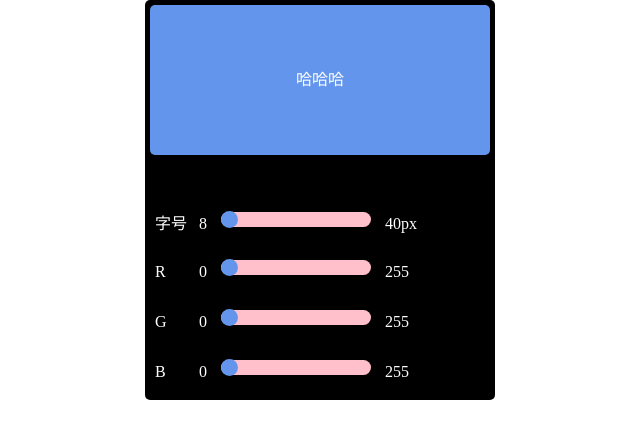
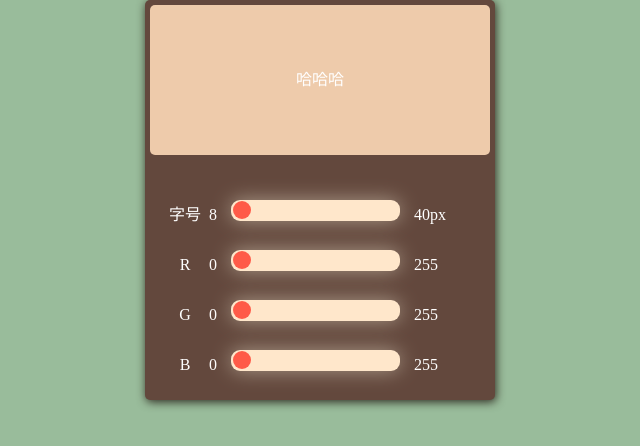
Before and after one commit to feiteng000/editor-for-text, a plain HTML site: page index.html in a window 1280 px wide. Shown: the whole page, without its empty margins (320-960 px from the left). Drawn offline with Linux system fonts and the light colour scheme.

Commit message:
Add files via upload

```diff
--- a/index.css
+++ b/index.css
@@ -4,19 +4,21 @@
 }
 body{
     color: white;
+    background-color: #99bc9b;
 }
 #box{
-    background-color: black;
+    background-color: #63483d;
     width: 350px;
     height: 400px;
     border-radius: 5px;
     margin: 0 auto;
     display: block;
+    box-shadow: 1px 2px 10px #2e2b21;
 }
 #show{
     width: 340px;
     height: 150px;
-    background-color: cornflowerblue;
+    background-color: #eecbab;
     margin: 5px;
     border-radius: 5px;
     text-align: center;
@@ -27,30 +29,33 @@ ul{
     list-style-type: none;
 }
 #font{
-    margin-top:50px;
+    margin: 40px 0 0 10px;
 }
 #font ul li{
     height: 50px;
     width: 300px;
 }
-#font ul li span,div{
+#font ul li span,div,p{
     display: inline-block;
 }
 #font ul li span{
     width: 40px;
     padding-left: 10px;
+    text-align: center;
 }
 .move{
-    height: 15px;
-    width: 150px;
-    border-radius: 8px;
-    background-color: pink;
+    height: 17px;
+    width: 165px;
+    padding: 2px;
+    border-radius: 9px;
+    background-color: #ffe7cb;
+    box-shadow: 0 0 20px #ab9a89;
     margin: 0 10px;
 }
 .but{
-    width: 17px;
-    height: 17px;
-    background-color: cornflowerblue;
+    width: 18px;
+    height: 18px;
+    background-color: #ff5b48;
     border-radius: 50%;
     position: relative;
     top: -1px;
@@ -58,7 +63,8 @@ ul{
 }
 .prog{
     height: 17px;
-    background-color:red;
-    border-radius: 8px 0 0 8px;
+    /*background-image: linear-gradient(to bottom,lightgray,darkgray,grey,grey);*/
+    background-color: #fc887b;
+    border-radius: 8px;
     width: 0;
 }
--- a/index.html
+++ b/index.html
@@ -13,7 +13,7 @@
             <li>
                 <span>字号</span>
                 <div class="roll">
-                    8
+                    <p class="text">8</p>
                         <div class="move">
                             <div class="prog">
                                 <div class="but"></div>
@@ -25,7 +25,7 @@
             <li>
                 <span>R</span>
                 <div class="roll">
-                    0
+                    <p class="text">0</p>
                     <div class="move">
                         <div class="prog">
                             <div class="but"></div>
@@ -37,7 +37,7 @@
             <li>
                 <span>G</span>
                 <div class="roll">
-                    0
+                    <p class="text">0</p>
                     <div class="move">
                         <div class="prog">
                             <div class="but"></div>
@@ -49,7 +49,7 @@
             <li>
                 <span>B</span>
                 <div class="roll">
-                    0
+                    <p class="text">0</p>
                     <div class="move">
                         <div class="prog">
                             <div class="but"></div>
--- a/index.js
+++ b/index.js
@@ -4,9 +4,15 @@
 var oBut = document.getElementsByClassName("but");
 var oFont = document.getElementById("show");
 var oProg = document.getElementsByClassName("prog");
+
+var oP = document.getElementsByClassName("text");
+
 var oButLen = oBut.length;
 var width = [0,0,0,0];
 var rgb = [0,0,0];
+
+var text = oP.innerText = "1";
+console.log(text);
 for (var i=0;i<oButLen;i++) {
     oBut[i].index = i;//定义一个index属性  值是i
     oBut[i].onmousedown = function (e) {//鼠标按下那一刻
@@ -16,18 +22,20 @@ for (var i=0;i<oButLen;i++) {
         var lastLeft = width[this.index];
         document.onmousemove = function (e) {
             width[thisIndex.index] = e.clientX - X + lastLeft;//移动改变的值减掉按下去的值
-            if(width[thisIndex.index]>133)width[thisIndex.index]=133;
+            if(width[thisIndex.index]>146)width[thisIndex.index]=146;
             if(width[thisIndex.index]<0)width[thisIndex.index]=0;
 
             oBut[thisIndex.index].style.left = width[thisIndex.index] + "px";
             oProg[thisIndex.index].style.width = width[thisIndex.index] + "px";
+
+
             if (thisIndex.index == 0){
-                oFont.style.fontSize = width[thisIndex.index]/150*40+8+"px"
+                oFont.style.fontSize = width[thisIndex.index]/146*40+8+"px"
             }else {
-                var num = parseInt(width[thisIndex.index]/150*255);
+                var num = parseInt(width[thisIndex.index]/146*255);
                 rgb[thisIndex.index-1] = num;
                 oFont.style.color = "rgb("+rgb[0]+","+rgb[1]+","+rgb[2]+")";
-            };
+            }
         };
         document.onmouseup = function () {
             this.onmousemove = null;
```
